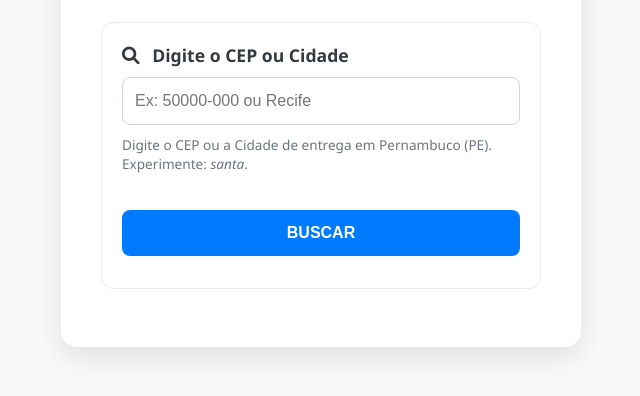
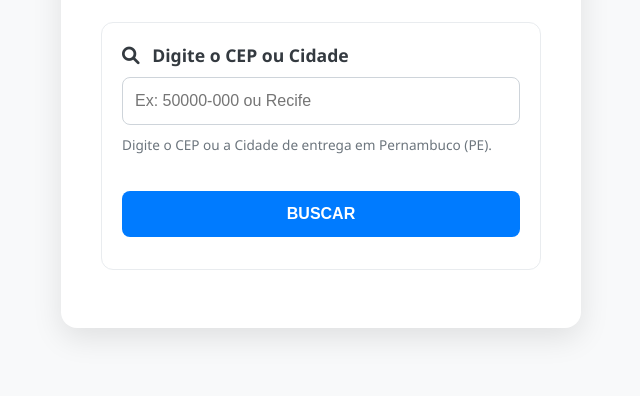
Before and after one commit to GildoAdrianoZERO/Consulta_CEP, a plain HTML site: page index.html in a window 1280 px wide. Shown: the part 234-630 px from the top of the page, without its empty margins (319-959 px from the left). Drawn offline with Linux system fonts and the light colour scheme.

Commit message:
Ajuste HTML

```diff
--- a/index.html
+++ b/index.html
@@ -33,7 +33,7 @@
         <div id="suggestions" class="suggestions hidden" role="listbox" aria-label="Sugestões de cidades"></div>
       </div>
 
-      <p class="info-message">Digite o CEP ou a Cidade de entrega em Pernambuco (PE). Experimente: <em>santa</em>.</p>
+      <p class="info-message">Digite o CEP ou a Cidade de entrega em Pernambuco (PE).</p>
       <button id="buscarBtn">BUSCAR</button>
       <p id="mensagemErro" class="mensagem-erro" aria-live="polite"></p>
     </div>
```
